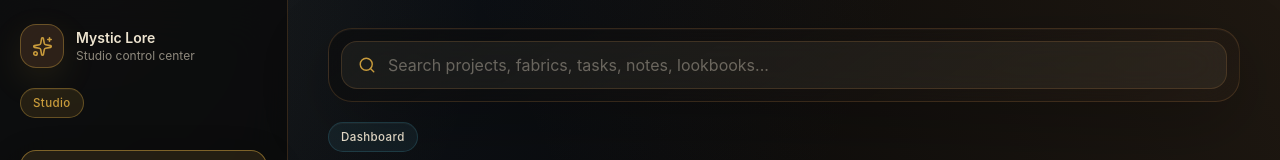
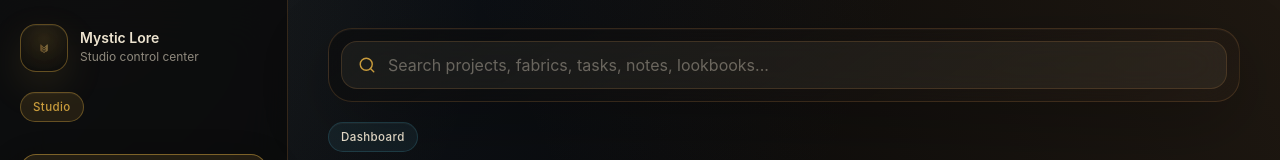
Before and after one commit to SudoLux/mystic-lore-studio, a React (Vite) app: page / in a window 1280 px wide. Shown: the top 160 px of the page. Built offline with nearby package versions, Linux system fonts and the light colour scheme.

Commit message:
Add Mystic Lore logo branding system

```diff
--- a/index.html
+++ b/index.html
@@ -10,7 +10,7 @@
     <meta name="theme-color" content="#0A0A0A" />
     <meta name="viewport" content="width=device-width, initial-scale=1.0" />
     <link rel="icon" href="/icons/ml-studio-icon.svg" type="image/svg+xml" />
-    <link rel="apple-touch-icon" href="/icons/ml-studio-icon.svg" />
+    <link rel="apple-touch-icon" href="/icons/mystic-lore-logo.png" />
     <link rel="manifest" href="/manifest.webmanifest" />
     <title>Mystic Lore Studio</title>
   </head>
--- a/src/components/layout/AppShell.tsx
+++ b/src/components/layout/AppShell.tsx
@@ -1,4 +1,5 @@
 import type { ReactNode } from 'react';
+import { BrandLockup } from './BrandLockup';
 import { MobileNav } from './MobileNav';
 import { Sidebar } from './Sidebar';
 import type { NavItem, PageId } from '../../types/navigation';
@@ -29,6 +30,12 @@ export function AppShell({
           />
           <main className="min-w-0 px-4 pb-28 pt-5 sm:px-6 sm:pt-7 lg:px-8 lg:pb-8 xl:px-10">
             <div className="mx-auto w-full max-w-[88rem]">
+              <div className="mb-4 rounded-3xl border border-bronze/24 bg-midnight/52 p-3 shadow-[0_16px_45px_rgba(0,0,0,0.22),inset_0_1px_0_rgba(237,227,207,0.035)] backdrop-blur-xl lg:hidden">
+                <BrandLockup
+                  size="mobile"
+                  subtitle="Apparel project studio"
+                />
+              </div>
               {globalSearch}
               {children}
             </div>
--- /dev/null
+++ b/src/components/layout/BrandLockup.tsx
@@ -0,0 +1,68 @@
+import type { HTMLAttributes } from 'react';
+import mysticLoreLogo from '../../assets/mystic-lore-logo.png';
+import { cn } from '../../lib/classes';
+
+type BrandLockupSize = 'sidebar' | 'mobile' | 'settings';
+
+type BrandLockupProps = HTMLAttributes<HTMLDivElement> & {
+  showText?: boolean;
+  size?: BrandLockupSize;
+  subtitle?: string;
+};
+
+const markSizes: Record<BrandLockupSize, string> = {
+  mobile: 'h-9 w-9 rounded-xl p-1.5',
+  settings: 'h-14 w-14 rounded-2xl p-2',
+  sidebar: 'h-12 w-12 rounded-2xl p-2',
+};
+
+const titleSizes: Record<BrandLockupSize, string> = {
+  mobile: 'text-sm',
+  settings: 'text-base',
+  sidebar: 'text-sm',
+};
+
+export function BrandLockup({
+  className,
+  showText = true,
+  size = 'sidebar',
+  subtitle = 'Studio control center',
+  ...props
+}: BrandLockupProps) {
+  return (
+    <div
+      aria-label={showText ? undefined : 'Mystic Lore Studio'}
+      className={cn('flex min-w-0 items-center gap-3', className)}
+      {...props}
+    >
+      <span
+        className={cn(
+          'flex shrink-0 items-center justify-center border border-ember/42 bg-[radial-gradient(circle_at_50%_30%,rgba(200,155,60,0.16),rgba(10,10,10,0.78))] shadow-[0_14px_38px_rgba(200,155,60,0.13),inset_0_1px_0_rgba(237,227,207,0.06)]',
+          markSizes[size],
+        )}
+      >
+        <img
+          alt=""
+          aria-hidden="true"
+          className="h-full w-full object-contain drop-shadow-[0_0_12px_rgba(200,155,60,0.22)]"
+          src={mysticLoreLogo}
+        />
+      </span>
+      {showText ? (
+        <span className="min-w-0">
+          <span
+            className={cn(
+              'block truncate font-semibold leading-tight text-stardust',
+              titleSizes[size],
+            )}
+          >
+            Mystic Lore
+          </span>
+          <span className="block truncate text-xs leading-5 text-stardust/58">
+            {subtitle}
+          </span>
+        </span>
+      ) : null}
+    </div>
+  );
+}
--- a/src/components/layout/Sidebar.tsx
+++ b/src/components/layout/Sidebar.tsx
@@ -1,7 +1,7 @@
-import { Sparkles } from 'lucide-react';
 import { cn } from '../../lib/classes';
 import type { NavItem, PageId } from '../../types/navigation';
 import { Badge } from '../shared/Badge';
+import { BrandLockup } from './BrandLockup';
 
 type SidebarProps = {
   activePage: PageId;
@@ -13,17 +13,7 @@ export function Sidebar({ activePage, navItems, onNavigate }: SidebarProps) {
   return (
     <aside className="sticky top-0 hidden h-screen border-r border-bronze/30 bg-midnight/80 px-5 py-6 backdrop-blur-xl lg:flex lg:flex-col">
       <div className="mb-8">
-        <div className="mb-5 flex items-center gap-3">
-          <div className="flex h-11 w-11 items-center justify-center rounded-2xl border border-ember/40 bg-espresso/70 text-ember shadow-[0_12px_35px_rgba(200,155,60,0.12)]">
-            <Sparkles aria-hidden="true" size={21} strokeWidth={1.8} />
-          </div>
-          <div>
-            <p className="text-sm font-semibold text-stardust">
-              Mystic Lore
-            </p>
-            <p className="text-xs text-stardust/58">Studio control center</p>
-          </div>
-        </div>
+        <BrandLockup className="mb-5" size="sidebar" />
         <Badge variant="ember">Studio</Badge>
       </div>
 
--- a/src/pages/Settings/SettingsPage.tsx
+++ b/src/pages/Settings/SettingsPage.tsx
@@ -6,6 +6,7 @@ import {
   ShieldCheck,
   Upload,
 } from 'lucide-react';
+import { BrandLockup } from '../../components/layout/BrandLockup';
 import { Badge } from '../../components/shared/Badge';
 import { Button } from '../../components/shared/Button';
 import { Card } from '../../components/shared/Card';
@@ -233,6 +234,11 @@ export function SettingsPage() {
       <Card className="border-ember/32 bg-[linear-gradient(135deg,rgba(27,58,99,0.24),rgba(61,43,31,0.62))]" elevated>
         <div className="grid gap-5 lg:grid-cols-[minmax(0,0.9fr)_minmax(0,1.1fr)] lg:items-center">
           <div>
+            <BrandLockup
+              className="mb-5"
+              size="settings"
+              subtitle="Installed app identity"
+            />
             <Badge variant="teal">Progressive Web App</Badge>
             <h2 className="mt-4 text-2xl font-semibold text-stardust">
               Mystic Lore Studio can run from an installed app window.
```
Also changed, not shown: public/icons/mystic-lore-logo.png (added), public/manifest.webmanifest, src/assets/mystic-lore-logo.png (added).
